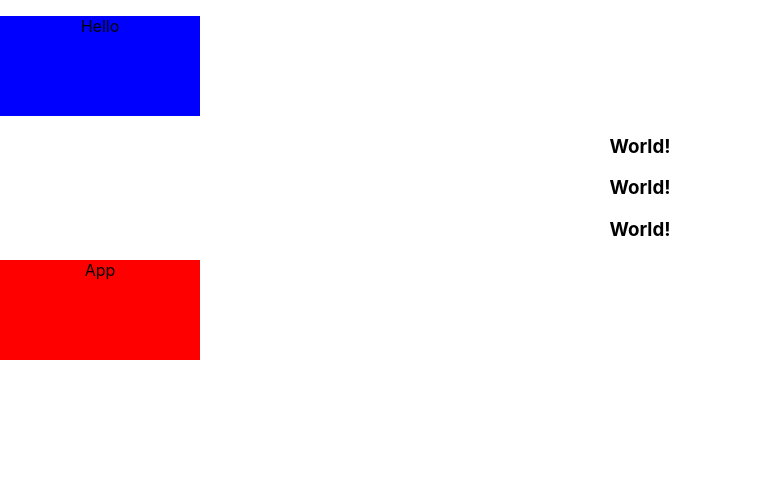
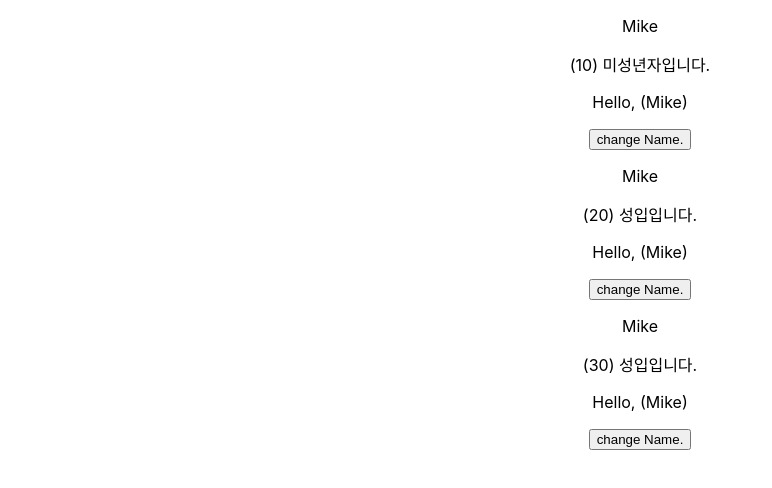
Before and after one commit to kimhyonseong/front-end-study, a React (Create React App) app in the folder voca/: page / in a window 1280 px wide. Shown: the top 488 px of the page, without its empty margins (0-772 px from the left). Built offline with nearby package versions, Linux system fonts and the light colour scheme.

Commit message:
event / state / properties

```diff
--- a/voca/src/App.js
+++ b/voca/src/App.js
@@ -13,12 +13,9 @@ function App() {
   };
   return (
     <div className="App">
-        <Hello/>
-        <World />
-        <Welcome />
-        <div className={styles.box}>
-            App
-        </div>
+        <Hello age={10}/>
+        <Hello age={20}/>
+        <Hello age={30}/>
     </div>
   );
 }
--- a/voca/src/component/Hello.js
+++ b/voca/src/component/Hello.js
@@ -1,9 +1,30 @@
 import styles from "./Hello.module.css";
+import {useState} from "react";
+import UserName from "./UserName";
 
-export default function Hello() {
+export default function Hello({age}) {
+    //console.log(prop);
+    const [name,setName] = useState("Mike");
+    const msg = age > 19 ? "성입입니다." : "미성년자입니다.";
+    //const [age,setAge] = useState(prop.age);
+
+    function showName() {
+        console.log("Mike");
+    }
+    function showText(txt) {
+        console.log(txt);
+    }
+    function changeName(){
+        setName(name === "Mike" ? "Jane" : "Mike");
+    }
     return (
         <div>
-            <p className={styles.box}>Hello</p>
+            <p>{name}</p>
+            <p>({age}) {msg}</p>
+            <UserName name={name}/>
+            <button onClick={() => {
+                changeName();
+            }}>change Name.</button>
         </div>
     );
 }
--- /dev/null
+++ b/voca/src/component/UserName.js
@@ -0,0 +1,3 @@
+export default function UserName({name}) {
+    return <p>Hello, ({name})</p>
+}
```
